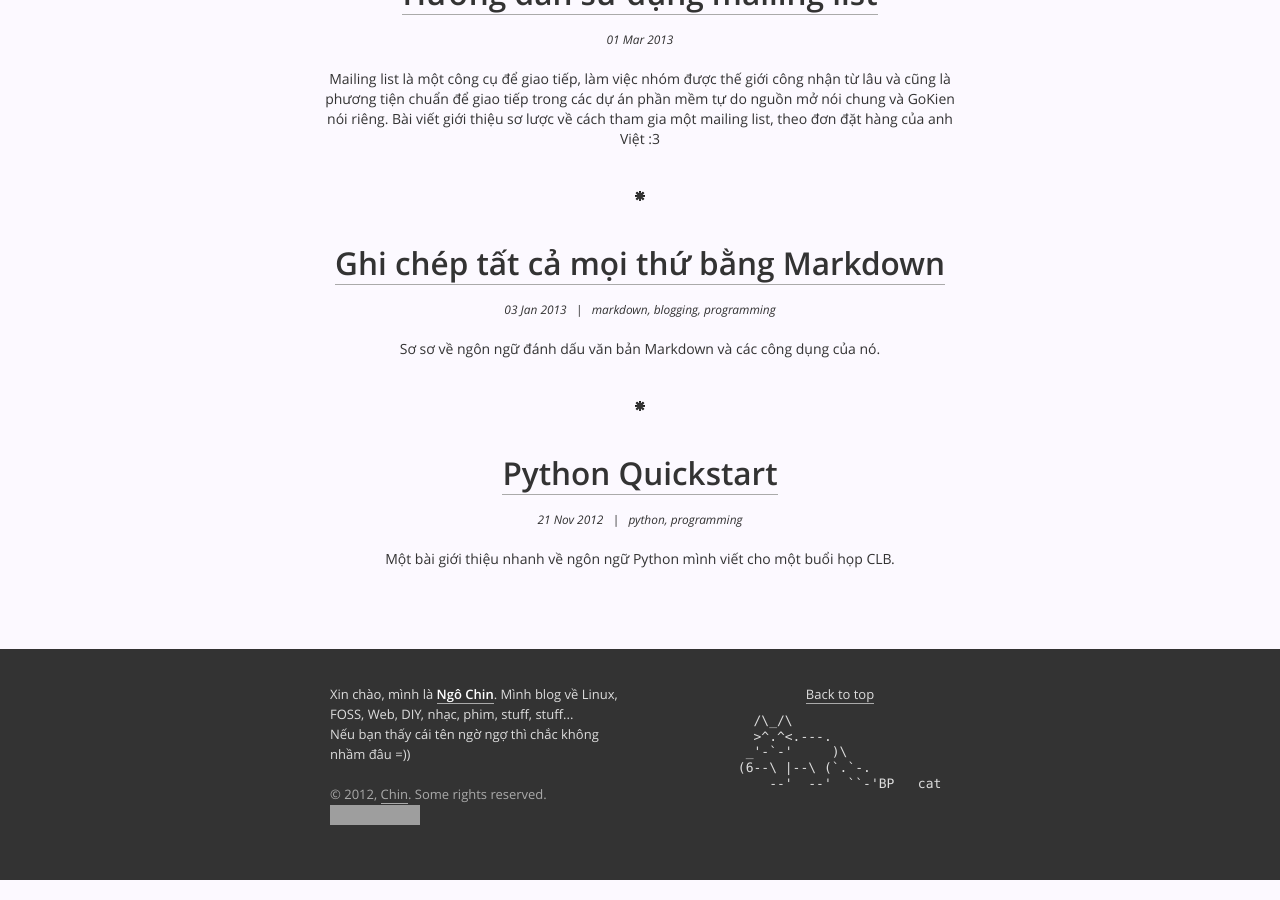
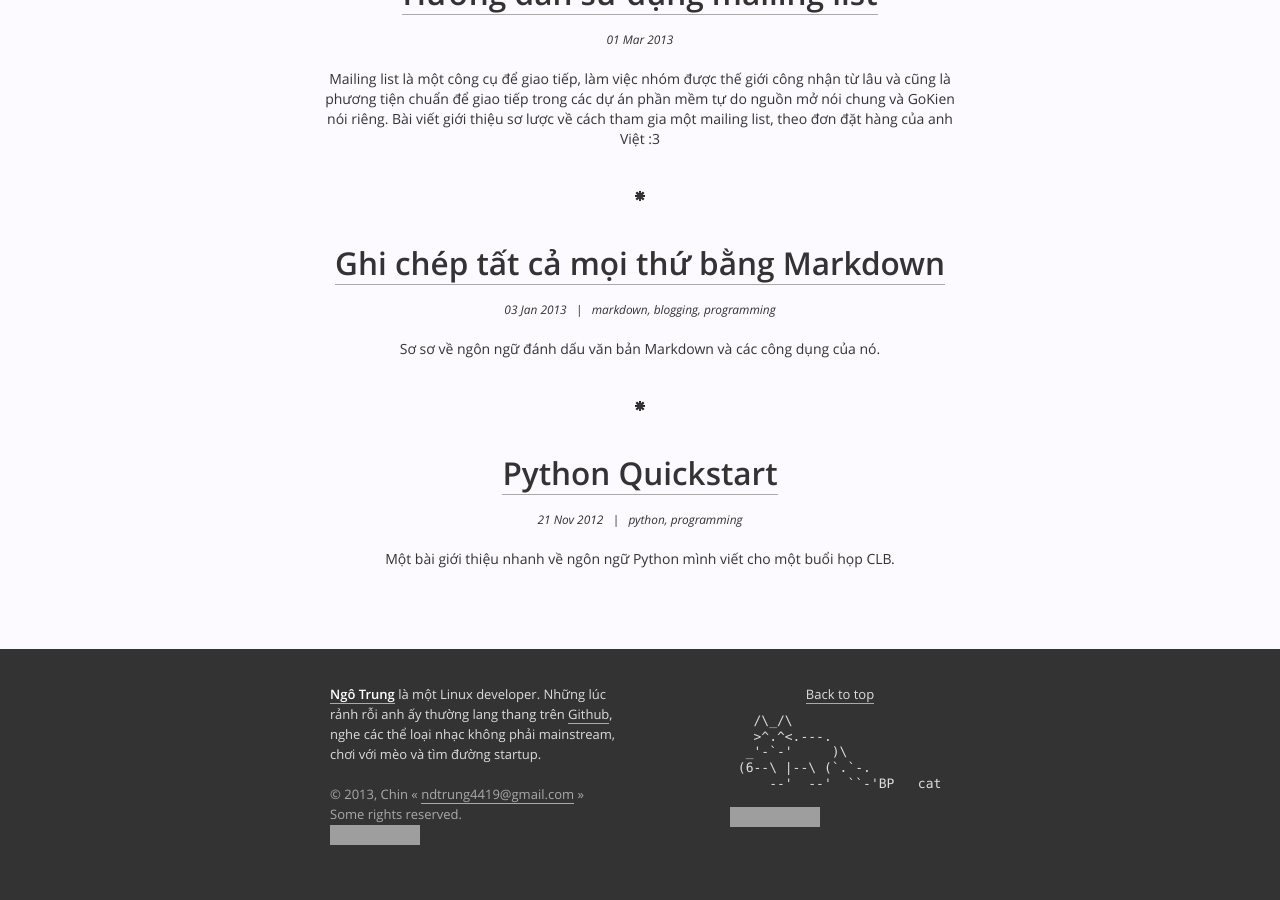
Before and after one commit to lewtds/lewtds.github.com, a Jekyll site: the page built from index.html, in a window 1280 px wide and 900 px high, scrolled down 1692 px. Built offline with Jekyll 4.4.1, drawn with Linux system fonts in a browser that asks for light colours; some of the changed text lies outside the part shown; grey boxes are pictures that could not be loaded.

Commit message:
Minor design change

```diff
--- a/_layouts/default.html
+++ b/_layouts/default.html
@@ -41,8 +41,8 @@
                     <a href="/" class="no-border"><img src="/assets/img/emo.png" /></a>
                 </div>
                 <h1 id="tag-line">
-                    <a href="/" class="tag-line-border">How many geeks</a></br>
-                    <a href="/" class="tag-line-border">would a geeky geek geeks</a></br>
+                    <a href="/" class="tag-line-border">How many geeks</a><br/>
+                    <a href="/" class="tag-line-border">would a geeky geek geek</a><br/>
                     <a href="/" class="tag-line-border">if a geeky geek could geek geeks?</a>
                 </h1>
                 <div class="center-text">
@@ -59,13 +59,16 @@
             <div class="container">
                 <div class="row">
                     <div class="span4 offset2">
-                        <p>Xin chào, mình là <a href="https://www.facebook.com/lewtds" class="external"><b>Ngô Chin</b></a>.
-                        Mình blog về Linux, FOSS, Web, DIY, nhạc, phim, stuff, stuff...</br>
-                        Nếu bạn thấy cái tên ngờ ngợ thì chắc không nhầm đâu =))</p>
-                        <p class="slightly-dim">© 2012, <a href="mailto:ndtrung4419@gmail.com" class="external">Chin</a>.
-                        Some rights reserved.</br>
+                        <p><a href="https://www.facebook.com/lewtds" class="external"><b>Ngô Trung</b></a>
+                        là một Linux developer. Những lúc rảnh rỗi anh ấy thường lang thang trên
+                        <a href="https://github.com/lewtds" class="external">Github</a>,
+                        nghe các thể loại nhạc không phải mainstream, chơi với mèo và tìm đường startup.<br/>
+			</p>
+                        <p class="slightly-dim">© 2013, Chin « <a href="mailto:ndtrung4419@gmail.com" class="external">ndtrung4419@gmail.com</a> »
+                        <br/>Some rights reserved.<br/>
                             <a rel="license" class="external"href="http://creativecommons.org/licenses/by-nc-sa/3.0/deed.vi">
                             <img alt="Creative Commons License" style="border-width:0" src="http://i.creativecommons.org/l/by-nc-sa/3.0/80x15.png" /></a>
+
                         </p>
                     </div>
                     <div class="span5">
@@ -80,7 +83,11 @@
   _'-`-'     )\
  (6--\ |--\ (`.`-.
      --'  --'  ``-'BP   cat
+
+<iframe src="http://ghbtns.com/github-btn.html?user=lewtds&type=follow" height="30" width="168" frameborder="0" scrolling="0" style="width:168px; height: 30px;" allowTransparency="true"></iframe>
 </pre>
+
+
                     </div>
                 </div>
             </div>
```
